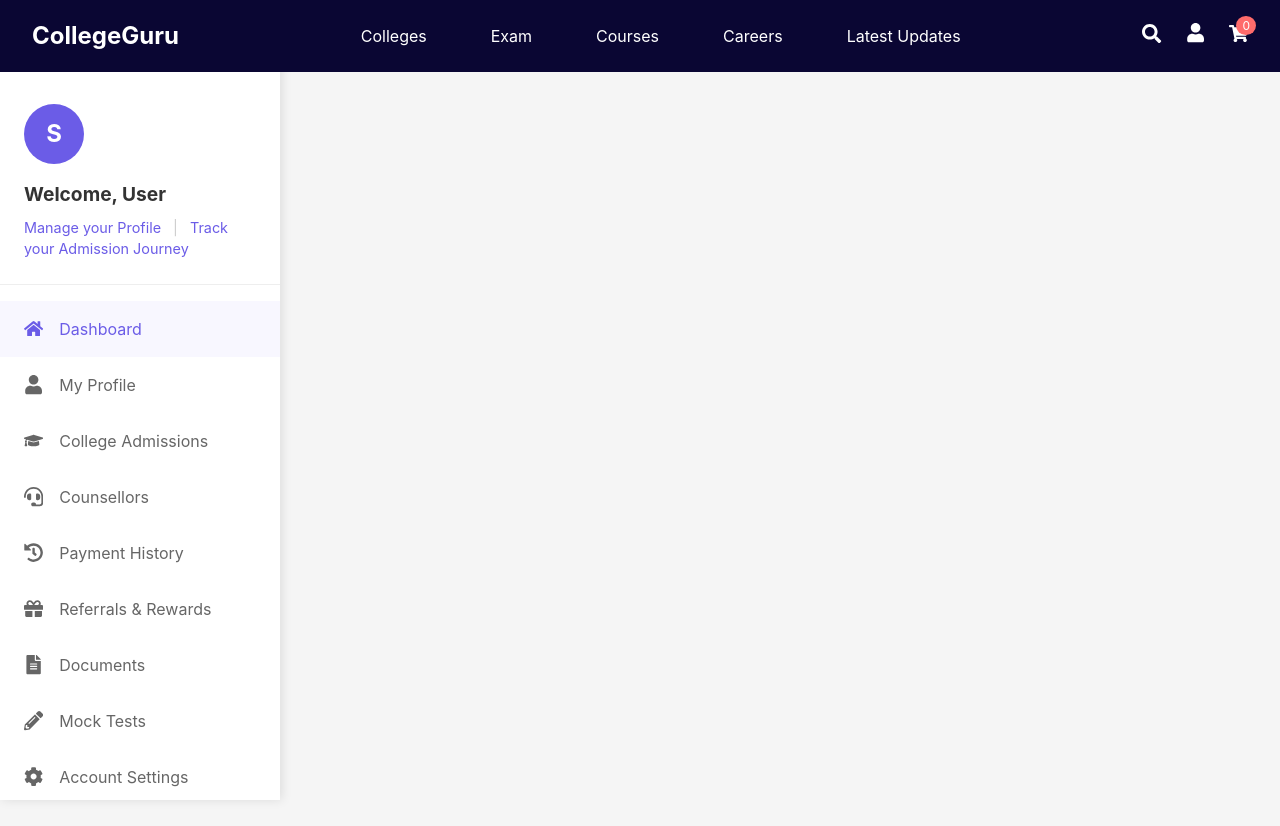
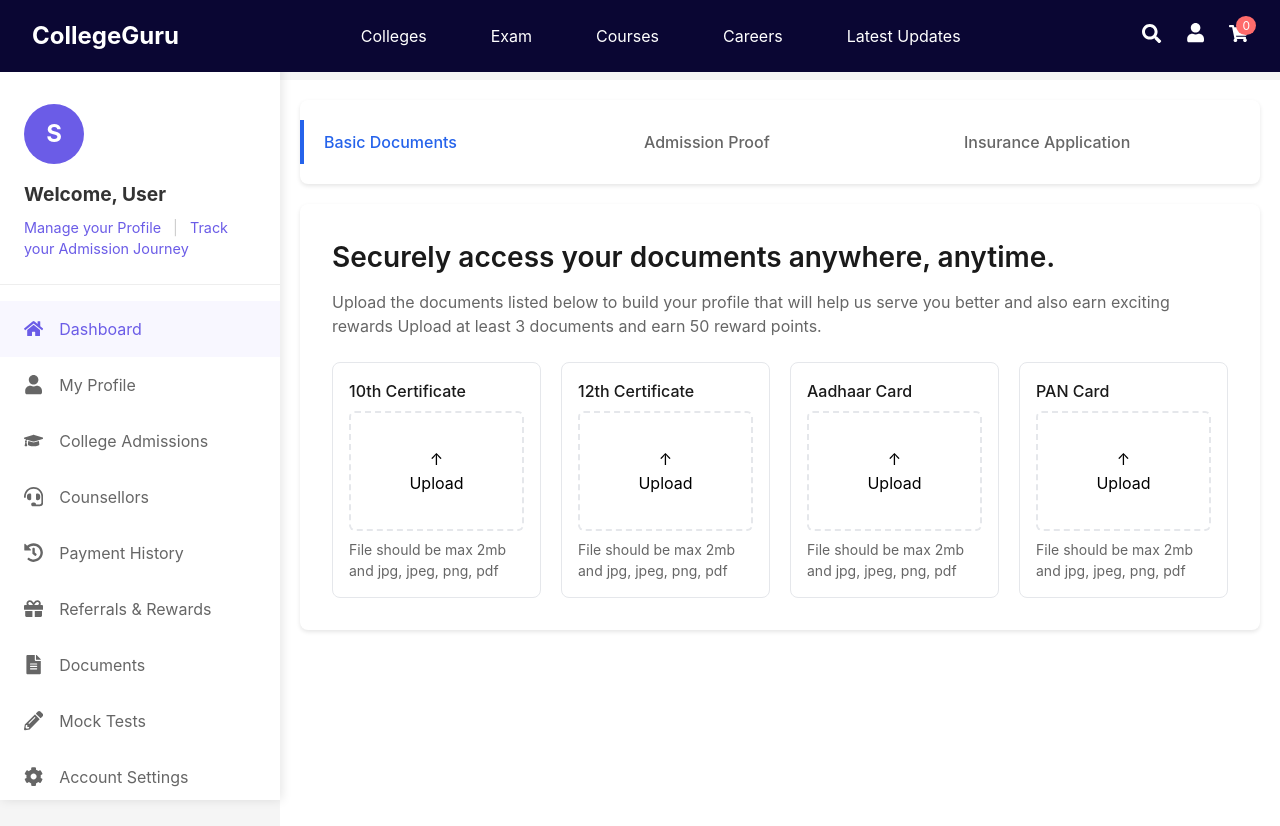
Before and after one commit to munvar021/collegeGuru, a React (Create React App) app: page /documents in a window 1280 px wide. Shown: the top 826 px of the page. Before the commit the page ends 800 px from the top, so only its background shows below. Built offline with nearby package versions, Linux system fonts and the light colour scheme.

Commit message:
commit msg

```diff
--- a/src/App.jsx
+++ b/src/App.jsx
@@ -8,6 +8,7 @@ import Courses from "./pages/Courses/courses";
 import ExamDashboard from "./pages/ExamDashboard/examDashboard";
 import Dashboard from "./pages/Dashboard/dashboard";
 import Profile from "./pages/Profile/profile";
+import Documents from "./pages/Documents/documents";
 import Settings from "./pages/Settings/settings";
 import { AppContainer, MainContent } from "./styles/AppStyles";
 
@@ -41,6 +42,7 @@ const App = () => {
               <Route exact path="/exam" element={<ExamDashboard />} />
               <Route exact path="/dashboard" element={<Dashboard />} />
               <Route exact path="/profile" element={<Profile />} />
+              <Route exact path="/documents" element={<Documents />} />
               <Route exact path="/settings" element={<Settings />} />
               {/* Add other routes as needed */}
             </Routes>
--- /dev/null
+++ b/src/components/DocumentCard/documentCard.jsx
@@ -0,0 +1,39 @@
+import React, { useRef } from "react";
+import {
+  CardWrapper,
+  UploadButton,
+  CardTitle,
+  FileInfo,
+} from "./styledComponents";
+
+const DocumentCard = ({ title, onUpload, uploadedFile }) => {
+  const fileInputRef = useRef(null);
+
+  const handleUpload = (event) => {
+    const file = event.target.files[0];
+    if (file) {
+      onUpload(file);
+    }
+  };
+
+  return (
+    <CardWrapper>
+      <CardTitle>{title}</CardTitle>
+      <UploadButton>
+        <input
+          type="file"
+          ref={fileInputRef}
+          onChange={handleUpload}
+          accept=".jpg,.jpeg,.png,.pdf"
+          style={{ display: "none" }}
+        />
+        <div className="upload-icon">↑</div>
+        <span>Upload</span>
+      </UploadButton>
+      <FileInfo>File should be max 2mb and jpg, jpeg, png, pdf</FileInfo>
+      {uploadedFile && <FileInfo>Uploaded: {uploadedFile.name}</FileInfo>}
+    </CardWrapper>
+  );
+};
+
+export default DocumentCard;
--- /dev/null
+++ b/src/components/DocumentCard/styledComponents.js
@@ -0,0 +1,128 @@
+import styled from "styled-components";
+
+export const Container = styled.div`
+  background-color: #ffffff;
+  min-height: 100vh;
+  width: 100%;
+  max-width: 1200px;
+  margin: 0 auto;
+  padding: 20px;
+`;
+
+export const ContentWrapper = styled.div`
+  padding: 24px;
+  background: #ffffff;
+  border-radius: 8px;
+  box-shadow: 0 2px 4px rgba(0, 0, 0, 0.1);
+  margin-top: 20px;
+
+  @media (min-width: 768px) {
+    padding: 32px;
+  }
+`;
+
+export const Title = styled.h1`
+  font-size: 24px;
+  font-weight: 600;
+  color: #1a1a1a;
+  margin-bottom: 12px;
+
+  @media (min-width: 768px) {
+    font-size: 28px;
+  }
+`;
+
+export const Subtitle = styled.p`
+  font-size: 16px;
+  color: #666666;
+  margin-bottom: 24px;
+`;
+
+export const DocumentsGrid = styled.div`
+  display: grid;
+  grid-template-columns: 1fr;
+  gap: 20px;
+
+  @media (min-width: 640px) {
+    grid-template-columns: repeat(2, 1fr);
+  }
+
+  @media (min-width: 1024px) {
+    grid-template-columns: repeat(4, 1fr);
+  }
+`;
+
+export const TabContainer = styled.div`
+  display: flex;
+  border-bottom: 1px solid #e5e7eb;
+  margin-bottom: 24px;
+  overflow-x: auto;
+  -webkit-overflow-scrolling: touch;
+
+  &::-webkit-scrollbar {
+    display: none;
+  }
+`;
+
+export const TabItem = styled.button`
+  padding: 12px 24px;
+  font-size: 16px;
+  font-weight: 500;
+  color: ${(props) => (props.active ? "#2563eb" : "#666666")};
+  border-bottom: 2px solid
+    ${(props) => (props.active ? "#2563eb" : "transparent")};
+  background: none;
+  border-top: none;
+  border-left: none;
+  border-right: none;
+  cursor: pointer;
+  transition: all 0.2s;
+  white-space: nowrap;
+
+  &:hover {
+    color: #2563eb;
+  }
+`;
+
+export const CardWrapper = styled.div`
+  background: #ffffff;
+  border: 1px solid #e5e7eb;
+  border-radius: 8px;
+  padding: 16px;
+  transition: all 0.2s;
+
+  &:hover {
+    box-shadow: 0 4px 6px rgba(0, 0, 0, 0.1);
+    transform: translateY(-2px);
+  }
+`;
+
+export const UploadButton = styled.label`
+  display: flex;
+  flex-direction: column;
+  align-items: center;
+  justify-content: center;
+  min-height: 120px;
+  border: 2px dashed #e5e7eb;
+  border-radius: 6px;
+  cursor: pointer;
+  transition: all 0.2s;
+
+  &:hover {
+    border-color: #2563eb;
+    background-color: rgba(37, 99, 235, 0.05);
+  }
+`;
+
+export const CardTitle = styled.h3`
+  font-size: 16px;
+  font-weight: 500;
+  color: #1a1a1a;
+  margin-bottom: 8px;
+`;
+
+export const FileInfo = styled.p`
+  font-size: 14px;
+  color: #666666;
+  margin-top: 8px;
+`;
--- /dev/null
+++ b/src/components/DocumentTabBar/documentTabBar.jsx
@@ -0,0 +1,20 @@
+import React from "react";
+import { TabContainer, TabItem } from "./styledComponents";
+
+const TabBar = ({ items, activeTab, onTabChange }) => {
+  return (
+    <TabContainer>
+      {items.map((item) => (
+        <TabItem
+          key={item.id}
+          active={activeTab === item.id}
+          onClick={() => onTabChange(item.id)}
+        >
+          {item.label}
+        </TabItem>
+      ))}
+    </TabContainer>
+  );
+};
+
+export default TabBar;
--- /dev/null
+++ b/src/components/DocumentTabBar/styledComponents.js
@@ -0,0 +1,63 @@
+import styled from "styled-components";
+
+export const TabContainer = styled.div`
+  display: flex;
+  flex-direction: column;
+  border-bottom: 1px solid #e5e7eb;
+  margin-bottom: 24px;
+  overflow-x: auto;
+  -webkit-overflow-scrolling: touch;
+
+  &::-webkit-scrollbar {
+    display: none;
+  }
+
+  @media (min-width: 1024px) {
+    flex-direction: row;
+    border-bottom: none;
+    min-width: 250px;
+    margin-bottom: 0;
+    background: #ffffff;
+    border-radius: 8px;
+    box-shadow: 0 2px 4px rgba(0, 0, 0, 0.1);
+    height: fit-content;
+    padding: 16px 0;
+  }
+`;
+
+export const TabItem = styled.button`
+  padding: 12px 24px;
+  font-size: 16px;
+  font-weight: 500;
+  color: ${(props) => (props.active ? "#2563eb" : "#666666")};
+  border-bottom: 2px solid
+    ${(props) => (props.active ? "#2563eb" : "transparent")};
+  background: none;
+  border-top: none;
+  border-left: none;
+  border-right: none;
+  cursor: pointer;
+  transition: all 0.2s;
+  white-space: nowrap;
+  width: 100%;
+  text-align: left;
+
+  &:hover {
+    color: #2563eb;
+    background-color: ${(props) =>
+      props.active ? "transparent" : "rgba(37, 99, 235, 0.05)"};
+  }
+
+  @media (min-width: 1024px) {
+    border-bottom: none;
+    border-left: 4px solid
+      ${(props) => (props.active ? "#2563eb" : "transparent")};
+    margin: 4px 0;
+    padding: 12px 20px;
+
+    &:hover {
+      border-left: 4px solid
+        ${(props) => (props.active ? "#2563eb" : "#94a3b8")};
+    }
+  }
+`;
--- /dev/null
+++ b/src/pages/Documents/data.js
@@ -0,0 +1,20 @@
+export const TAB_ITEMS = [
+  { id: "basicDocuments", label: "Basic Documents" },
+  { id: "admissionProof", label: "Admission Proof" },
+  { id: "insuranceApplication", label: "Insurance Application" },
+];
+
+export const DOCUMENT_TYPES = {
+  basicDocuments: [
+    { id: "tenth", title: "10th Certificate" },
+    { id: "twelfth", title: "12th Certificate" },
+    { id: "aadhaar", title: "Aadhaar Card" },
+    { id: "pan", title: "PAN Card" },
+  ],
+  admissionProof: [],
+  insuranceApplication: [
+    { id: "collegeId", title: "College ID Proof" },
+    { id: "admissionReceipt", title: "College Admission Receipt" },
+    { id: "parentAadhaar", title: "Parent's Aadhaar Card" },
+  ],
+};
--- /dev/null
+++ b/src/pages/Documents/documents.jsx
@@ -0,0 +1,99 @@
+import React, { useState } from "react";
+import TabBar from "../../components/DocumentTabBar/documentTabBar";
+import DocumentCard from "../../components/DocumentCard/documentCard";
+import {
+  Container,
+  ContentWrapper,
+  Title,
+  Subtitle,
+  DocumentsGrid,
+} from "./styledComponents";
+import { DOCUMENT_TYPES, TAB_ITEMS } from "./data";
+
+const DocumentUpload = () => {
+  const [activeTab, setActiveTab] = useState("basicDocuments");
+  const [uploadedFiles, setUploadedFiles] = useState({});
+
+  const handleFileUpload = (documentId, file) => {
+    if (!file) return;
+
+    // Check file size (2MB limit)
+    if (file.size > 2 * 1024 * 1024) {
+      alert("File size must be less than 2MB");
+      return;
+    }
+
+    // Check file format
+    const validFormats = [
+      "image/jpeg",
+      "image/jpg",
+      "image/png",
+      "application/pdf",
+    ];
+    if (!validFormats.includes(file.type)) {
+      alert(
+        "Invalid file format. Please upload JPG, JPEG, PNG, or PDF files only."
+      );
+      return;
+    }
+
+    setUploadedFiles((prev) => ({
+      ...prev,
+      [documentId]: file,
+    }));
+  };
+
+  const getDocumentsByTab = () => {
+    switch (activeTab) {
+      case "basicDocuments":
+        return DOCUMENT_TYPES.basicDocuments;
+      case "admissionProof":
+        return DOCUMENT_TYPES.admissionProof;
+      case "insuranceApplication":
+        return DOCUMENT_TYPES.insuranceApplication;
+      default:
+        return [];
+    }
+  };
+
+  return (
+    <Container>
+      <TabBar
+        items={TAB_ITEMS}
+        activeTab={activeTab}
+        onTabChange={setActiveTab}
+      />
+      <ContentWrapper>
+        <Title>Securely access your documents anywhere, anytime.</Title>
+        <Subtitle>
+          {activeTab === "basicDocuments" &&
+            "Upload the documents listed below to build your profile that will help us serve you better and also earn exciting rewards Upload at least 3 documents and earn 50 reward points."}
+          {activeTab === "admissionProof" &&
+            "Upload your admission proof and earn 100 reward points."}
+          {activeTab === "insuranceApplication" &&
+            "Upload your insurance documents for verification."}
+        </Subtitle>
+
+        {activeTab === "admissionProof" && !uploadedFiles.length ? (
+          <div className="empty-state">
+            <img src="/empty-state-icon.svg" alt="No documents" />
+            <p>Oops! You don't have any admission documents yet.</p>
+          </div>
+        ) : (
+          <DocumentsGrid>
+            {getDocumentsByTab().map((doc) => (
+              <DocumentCard
+                key={doc.id}
+                title={doc.title}
+                onUpload={(file) => handleFileUpload(doc.id, file)}
+                uploadedFile={uploadedFiles[doc.id]}
+              />
+            ))}
+          </DocumentsGrid>
+        )}
+      </ContentWrapper>
+    </Container>
+  );
+};
+
+export default DocumentUpload;
--- /dev/null
+++ b/src/pages/Documents/styledComponents.js
@@ -0,0 +1,53 @@
+import styled from "styled-components";
+
+export const Container = styled.div`
+  background-color: #ffffff;
+  min-height: 100vh;
+  width: 100%;
+  max-width: 1200px;
+  margin: 0 auto;
+  padding: 20px;
+`;
+
+export const ContentWrapper = styled.div`
+  padding: 24px;
+  background: #ffffff;
+  border-radius: 8px;
+  box-shadow: 0 2px 4px rgba(0, 0, 0, 0.1);
+  margin-top: 20px;
+
+  @media (min-width: 768px) {
+    padding: 32px;
+  }
+`;
+
+export const Title = styled.h1`
+  font-size: 24px;
+  font-weight: 600;
+  color: #1a1a1a;
+  margin-bottom: 12px;
+
+  @media (min-width: 768px) {
+    font-size: 28px;
+  }
+`;
+
+export const Subtitle = styled.p`
+  font-size: 16px;
+  color: #666666;
+  margin-bottom: 24px;
+`;
+
+export const DocumentsGrid = styled.div`
+  display: grid;
+  grid-template-columns: 1fr;
+  gap: 20px;
+
+  @media (min-width: 640px) {
+    grid-template-columns: repeat(2, 1fr);
+  }
+
+  @media (min-width: 1024px) {
+    grid-template-columns: repeat(4, 1fr);
+  }
+`;
```
